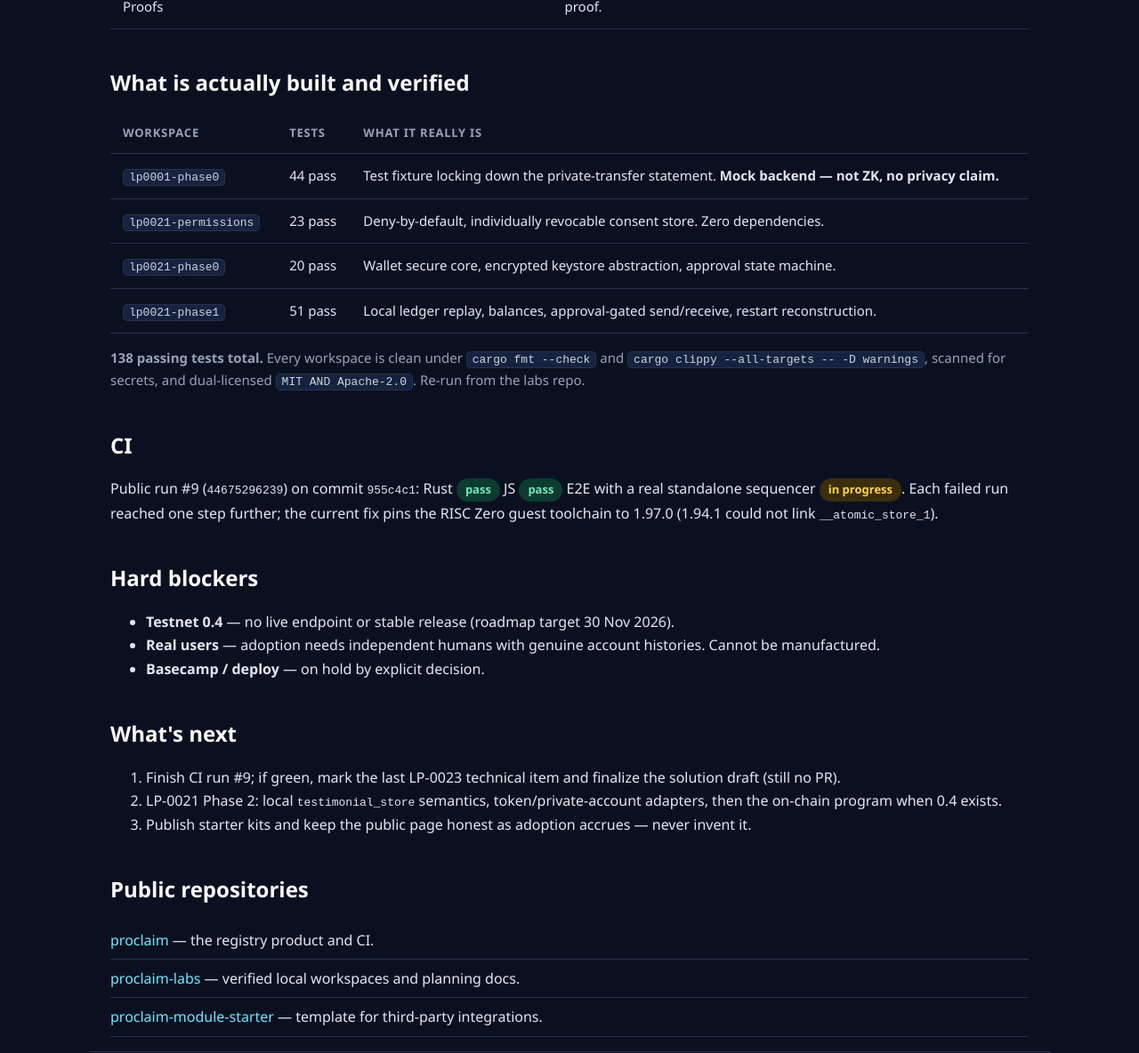
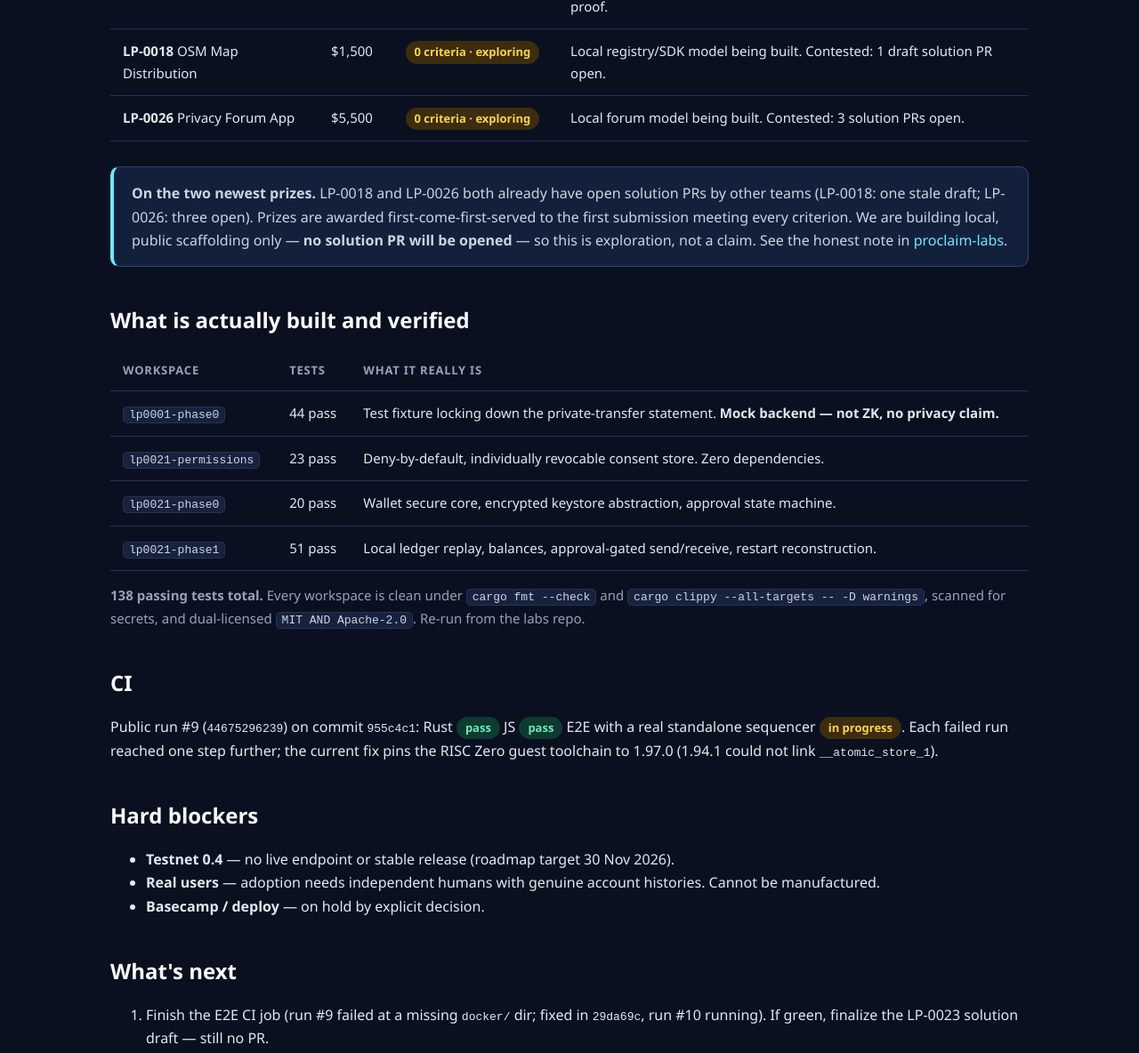
Before and after one commit to goldennftplatform-svg/proclaim-site, a plain HTML site: page build.html in a window 1280 px wide. Shown: the part 1041-2225 px from the top of the page at 89% size. Drawn offline with Linux system fonts and the light colour scheme.

Commit message:
Site: add LP-0018 and LP-0026 as honest exploration
Both prizes have open solution PRs by other teams; no solution PR will be
opened by us. Local scaffolding only, zero criteria claimed.

```diff
--- a/build.html
+++ b/build.html
@@ -39,8 +39,19 @@
       <tr><td><strong>LP-0023</strong> Program Registry</td><td>$2,000</td><td><span class="pill green">15 / 28 items</span></td><td>Product built and published; blocked on one CI run, then 7 adoption items.</td></tr>
       <tr><td><strong>LP-0021</strong> Wallet + Provider SDK</td><td>$20,000</td><td><span class="pill purple">0 / 32 criteria</span></td><td>Secure core + provider client built locally; the actual wallet is not.</td></tr>
       <tr><td><strong>LP-0001</strong> NFT + Private Proofs</td><td>$5,000</td><td><span class="pill blue">0 / 46 criteria</span></td><td>Proof statement designed; the mock is explicitly not a zero-knowledge proof.</td></tr>
+      <tr><td><strong>LP-0018</strong> OSM Map Distribution</td><td>$1,500</td><td><span class="pill amber">0 criteria · exploring</span></td><td>Local registry/SDK model being built. Contested: 1 draft solution PR open.</td></tr>
+      <tr><td><strong>LP-0026</strong> Privacy Forum App</td><td>$5,500</td><td><span class="pill amber">0 criteria · exploring</span></td><td>Local forum model being built. Contested: 3 solution PRs open.</td></tr>
     </tbody>
   </table>
+
+  <div class="notice">
+    <strong>On the two newest prizes.</strong> LP-0018 and LP-0026 both already have open
+    solution PRs by other teams (LP-0018: one stale draft; LP-0026: three open). Prizes are
+    awarded first-come-first-served to the first submission meeting every criterion. We are
+    building local, public scaffolding only — <strong>no solution PR will be opened</strong> —
+    so this is exploration, not a claim. See the honest note in
+    <a href="https://github.com/goldennftplatform-svg/proclaim-labs" target="_blank" rel="noopener">proclaim-labs</a>.
+  </div>
 
   <h2>What is actually built and verified</h2>
   <table>
@@ -72,9 +83,10 @@
 
   <h2>What's next</h2>
   <ol>
-    <li>Finish CI run #9; if green, mark the last LP-0023 technical item and finalize the solution draft (still no PR).</li>
-    <li>LP-0021 Phase 2: local <code>testimonial_store</code> semantics, token/private-account adapters, then the on-chain program when 0.4 exists.</li>
-    <li>Publish starter kits and keep the public page honest as adoption accrues — never invent it.</li>
+    <li>Finish the E2E CI job (run #9 failed at a missing <code>docker/</code> dir; fixed in <code>29da69c</code>, run #10 running). If green, finalize the LP-0023 solution draft — still no PR.</li>
+    <li>LP-0021 Phase 2: the local <code>testimonial_store</code> model is built and verified (50 tests); next are token/private-account adapters and the on-chain program when 0.4 exists.</li>
+    <li>LP-0018 and LP-0026: local, dependency-free registry/forum models being built as public scaffolding (zero deps, full negative-case tests, honest limitations). Both are contested — no solution PR will be opened.</li>
+    <li>Publish starter kits and keep this page honest as adoption accrues — never invent it.</li>
   </ol>
 
   <h2>Public repositories</h2>
```
